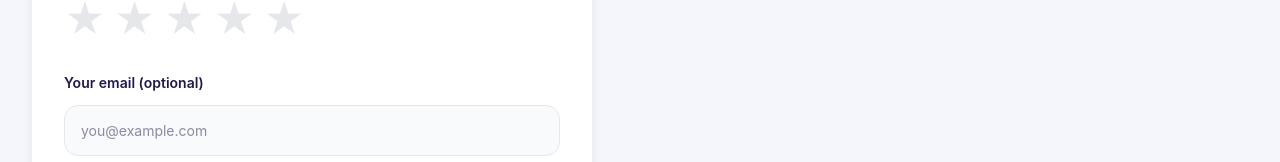
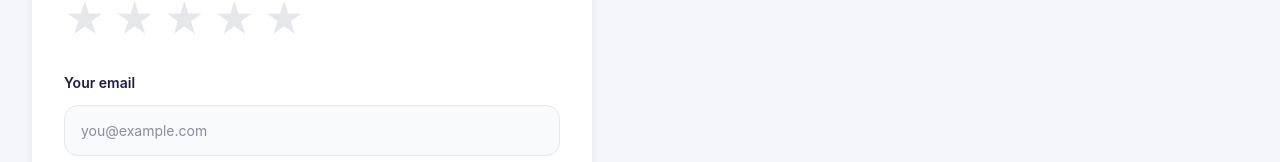
Before and after one commit to hamzaTheZeeshan/InstaInsights, a React (Vite) app: page /feedback in a window 1280 px wide. Shown: the part 264-426 px from the top of the page. Built offline with nearby package versions, Linux system fonts and the light colour scheme.

Commit message:
Fixed a feedback bug

```diff
--- a/src/pages/FeedbackPage.tsx
+++ b/src/pages/FeedbackPage.tsx
@@ -99,7 +99,7 @@ export default function FeedbackPage() {
 
           {/* Email */}
           <div className="feedback-section">
-            <p className="feedback-label">Your email (optional)</p>
+            <p className="feedback-label">Your email</p>
             <input
               type="email"
               value={email}
```
